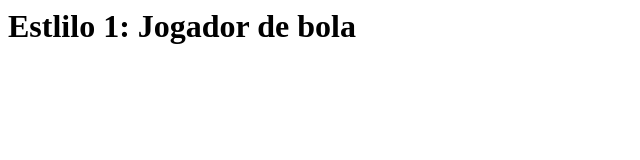
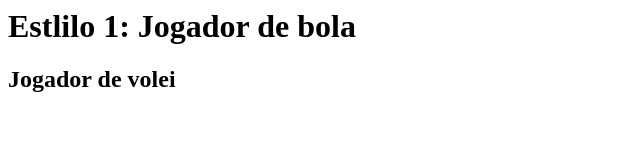
Before and after one commit to henrygoncalves-boop/Repozit-rioTeste, a plain HTML site: page index.html in a window 1280 px wide. Shown: the whole page, without its empty margins (0-640 px from the left). Drawn offline with Linux system fonts and the light colour scheme.

Commit message:
#2
adicionamento de jogador de volei

```diff
--- a/index.html
+++ b/index.html
@@ -1 +1,2 @@
 <h1> Estlilo 1: Jogador de bola </h1>
+<h2> Jogador de volei </h2>
```
